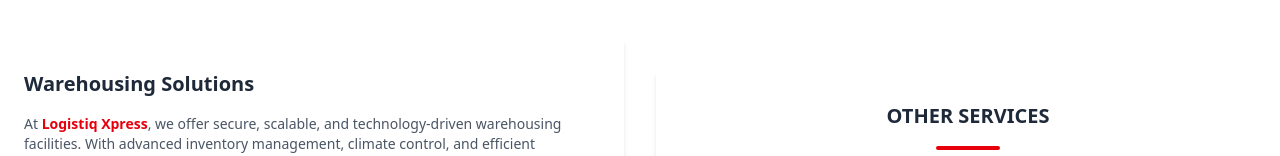
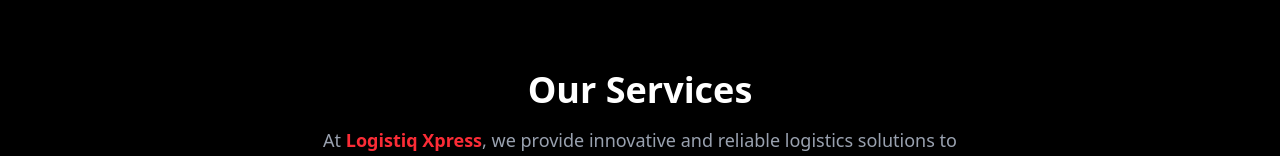
Before and after one commit to Shubham-juris/truckltd, a React (Vite) app: page /services in a window 1280 px wide. Shown: the part 634-790 px from the top of the page. Built offline with nearby package versions, Linux system fonts and the light colour scheme.

Commit message:
add page

```diff
--- a/src/pages/ServicePage/ServicePage.jsx
+++ b/src/pages/ServicePage/ServicePage.jsx
@@ -2,11 +2,13 @@
 import Services from '../../components/Servicecomponent/Services'
 import ServiceHero from '../../components/Servicecomponent/ServiceHero'
 import StatsSection from '../../components/Homecomponent/StateSection'
+import Servicecontent from '../../components/Homecomponent/Servicecontent'
 
 const ServicePage = () => {
   return (
     <>
     <ServiceHero/>
+    <Servicecontent />
      <Services/>
      <StatsSection/>
     </>
```
